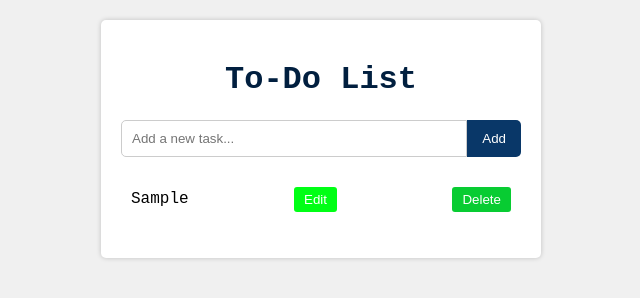
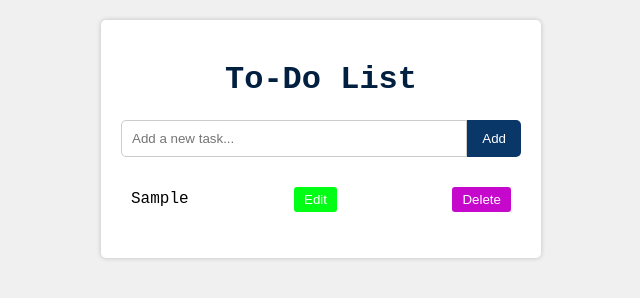
Before and after one commit to AJ-I-I/To-Do, a plain HTML site: page index.html in a window 1280 px wide. Both pictures are taken after typing "Sample" into the empty fields and a click on the button "Add". Shown: the whole page, without its empty margins (319-959 px from the left). Drawn offline with Linux system fonts and the light colour scheme.

Commit message:
Update styles.css

```diff
--- a/styles.css
+++ b/styles.css
@@ -72,6 +72,6 @@ body {
   }
 
   .delete-btn {
-    background-color: #08cc32;
+    background-color: #c508cc;
     color: #fff;
   }
```
